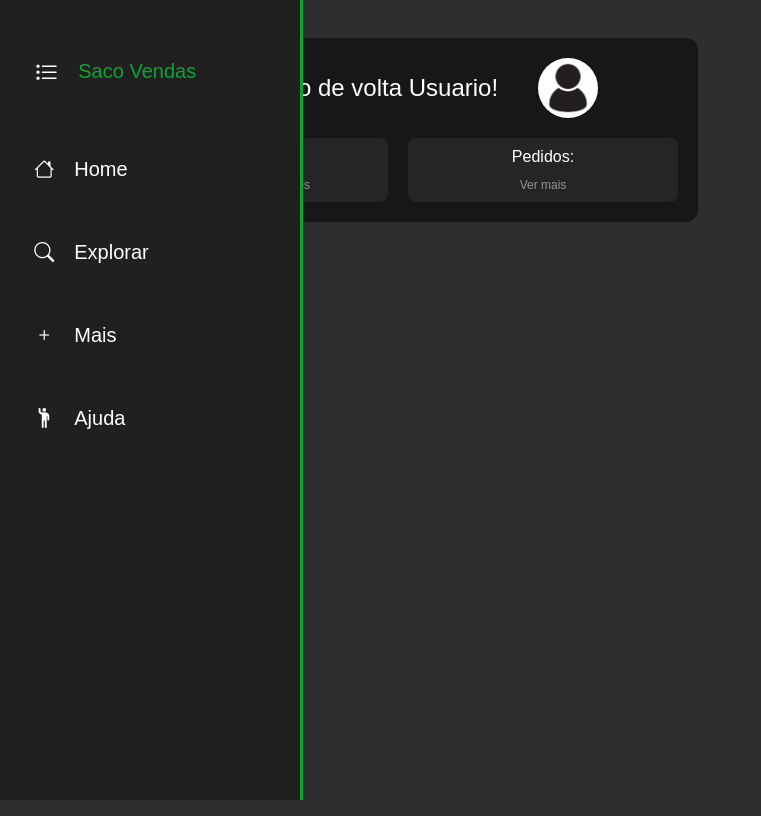
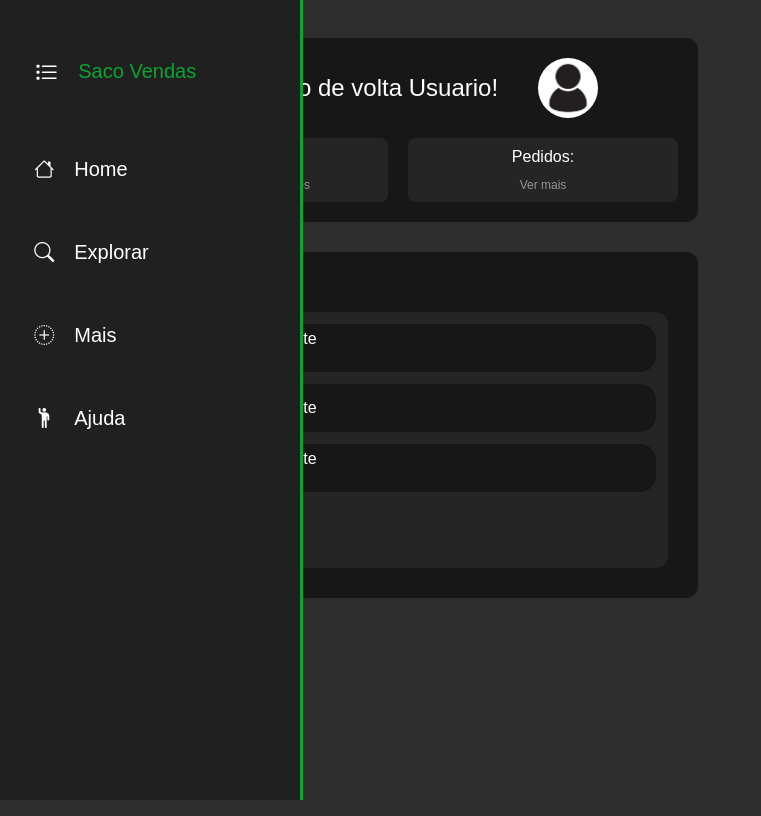
Before and after one commit to iurilugao01/SacoVendas, a Vue app: page / in a window 1280 px wide. Shown: the whole page, without its empty margins (0-761 px from the left). Built offline with nearby package versions, Linux system fonts and the light colour scheme.

Commit message:
feat(entrybox) adicionando a caixa de entrada

```diff
--- a/src/App.vue
+++ b/src/App.vue
@@ -1,5 +1,6 @@
 <script>
 import AccountBox from "./components/AccountBox.vue";
+import EntryBox from "./components/EntryBox.vue";
 import GlobalSidebar from "./components/GlobalSidebar.vue";
 
 export default {
@@ -7,6 +8,7 @@ export default {
   components: {
     GlobalSidebar,
     AccountBox,
+    EntryBox,
   },
 };
 </script>
@@ -15,9 +17,13 @@ export default {
   <GlobalSidebar />
 
   <AccountBox />
+
+  <EntryBox />
 </template>
 
 <style>
+@import url("https://cdn.jsdelivr.net/npm/bootstrap-icons@1.11.3/font/bootstrap-icons.min.css");
+
 body {
   height: 100vh;
   background-color: #2f2e2e;
--- a/src/components/AccountBox.vue
+++ b/src/components/AccountBox.vue
@@ -67,6 +67,7 @@ img {
   height: 60px;
   margin-left: 24px;
   border-radius: 50%;
+  cursor: pointer;
 }
 
 .bottom-line {
@@ -80,7 +81,7 @@ img {
   background-color: #252525;
   padding: 10px 20px;
   border-radius: 8px;
-  flex: 1; /* Faz com que as caixas tenham o mesmo tamanho */
+  flex: 1;
   display: flex;
   flex-direction: column;
   align-items: center;
--- /dev/null
+++ b/src/components/EntryBox.vue
@@ -0,0 +1,105 @@
+<script>
+export default {
+  name: "EntryBox",
+  data() {
+    return {
+      notifys: [
+        {
+          tittle: "Notificação de teste",
+          type: "delivery",
+          viewed: false,
+          content: "lorem",
+        },
+        {
+          tittle: "Notificação de teste",
+          type: "new",
+          viewed: true,
+          content: "",
+        },
+        {
+          tittle: "Notificação de teste",
+          type: "message",
+          viewed: false,
+          content: "",
+        },
+      ],
+    };
+  },
+};
+</script>
+
+<template>
+  <div class="global-container">
+    <div class="top-line">
+      <i class="bi bi-envelope"></i>
+      <span>Caixa de entrada</span>
+      <div class="entry-box">
+        <div class="notify-msg" v-for="(notify, index) in notifys" :key="index">
+          <div class="notify-header">
+            <div>
+              <i class="bi bi-star" v-if="notify.type === 'new'"></i>
+              <i class="bi bi-box" v-if="notify.type === 'delivery'"></i>
+              <i class="bi bi-book" v-if="notify.type === 'message'"></i>
+
+              <span>{{ notify.tittle }}</span>
+            </div>
+            <div>
+              <i class="bi bi-caret-down" v-if="notify.content"></i>
+              <i class="bi bi-lightbulb-fill" v-if="!notify.viewed"></i>
+            </div>
+          </div>
+        </div>
+      </div>
+    </div>
+  </div>
+</template>
+
+<style scoped>
+* {
+  margin: 0;
+  padding: 0;
+  box-sizing: border-box;
+  font-family: sans-serif;
+}
+
+.global-container {
+  background-color: #181717;
+  color: #fff;
+
+  width: 600px;
+  height: auto;
+  border-radius: 12px;
+  margin-left: 90px;
+  margin-top: 30px;
+  padding: 30px;
+  gap: 20px;
+
+  display: flex;
+  flex-direction: column;
+}
+
+i {
+  margin-right: 8px;
+}
+
+.entry-box {
+  background-color: #252525;
+  width: 100%;
+  height: auto;
+  margin-top: 12px;
+  border-radius: 12px;
+  min-height: 16rem;
+  padding: 12px;
+}
+
+.notify-msg {
+  display: flex;
+  background-color: #181717;
+  width: 100%;
+  height: 6vh;
+  padding: 12px;
+  border-radius: 16px;
+  margin-bottom: 12px;
+  align-items: center;
+}
+</style>
--- a/src/components/GlobalSidebar.vue
+++ b/src/components/GlobalSidebar.vue
@@ -36,7 +36,7 @@ export default {
       </li>
       <li class="more-menu">
         <a href="#">
-          <span class="icon"><i class="bi bi-plus"></i></span>
+          <span class="icon"><i class="bi bi-plus-circle-dotted"></i></span>
           <span class="txt-link">Mais</span>
         </a>
       </li>
@@ -51,8 +51,6 @@ export default {
 </template>
 
 <style scoped>
-@import url("https://cdn.jsdelivr.net/npm/bootstrap-icons@1.11.3/font/bootstrap-icons.min.css");
-
 * {
   margin: 0;
   padding: 0;
```
